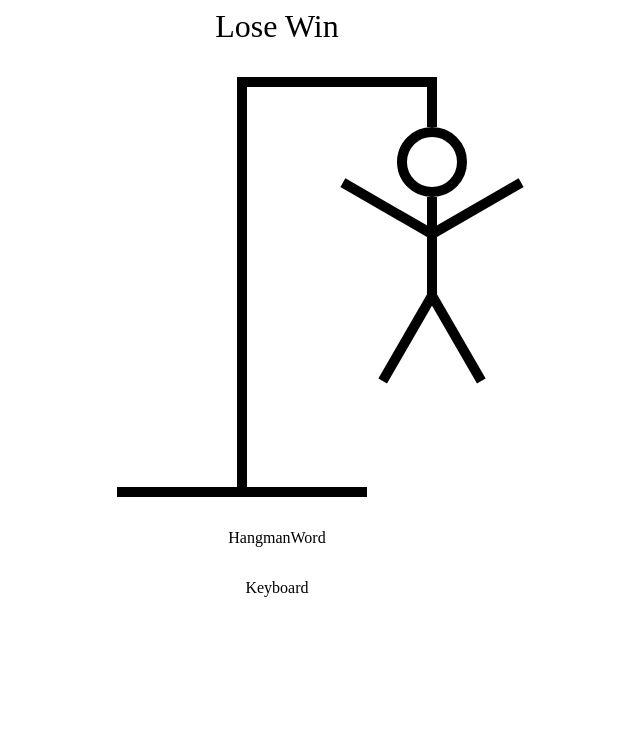
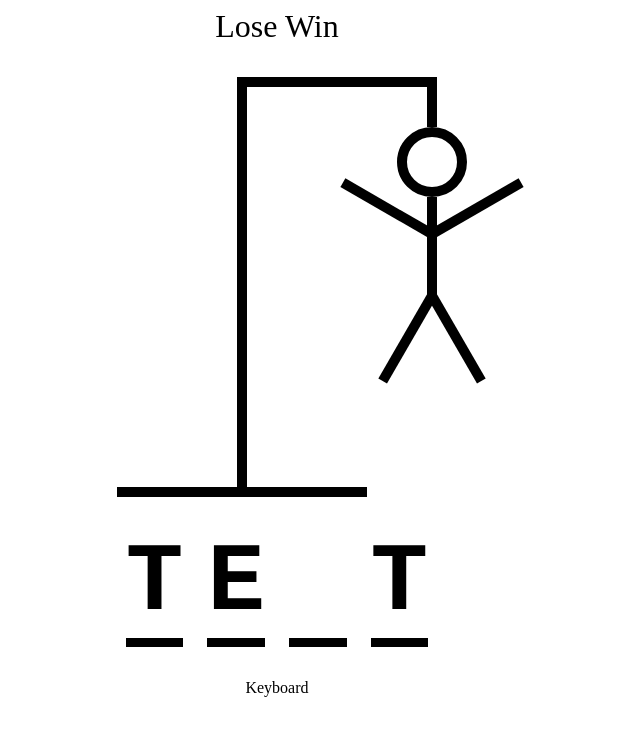
Before and after one commit to jls777/hangman, a React (Vite) app: page / in a window 1280 px wide. Shown: the top 736 px of the page, without its empty margins (363-1003 px from the left). Built offline with nearby package versions, Linux system fonts and the light colour scheme.

Commit message:
hangmanwords

```diff
--- a/src/HangmanWord.tsx
+++ b/src/HangmanWord.tsx
@@ -1,5 +1,32 @@
 import React from "react";
 
 export default function HangmanWord() {
-  return <div>HangmanWord</div>;
+  const word = "test";
+  const guessedLetters = ["t", "g", "e"];
+  return (
+    <div
+      style={{
+        display: "flex",
+        gap: ".25em",
+        fontSize: "6rem",
+        fontWeight: "bold",
+        textTransform: "uppercase",
+        fontFamily: "monospace",
+      }}
+    >
+      {word.split("").map((letter, index) => (
+        <span style={{ borderBottom: ".1em solid black" }} key={index}>
+          <span
+            style={{
+              visibility: guessedLetters.includes(letter)
+                ? "visible"
+                : "hidden",
+            }}
+          >
+            {letter}
+          </span>
+        </span>
+      ))}
+    </div>
+  );
 }
```
